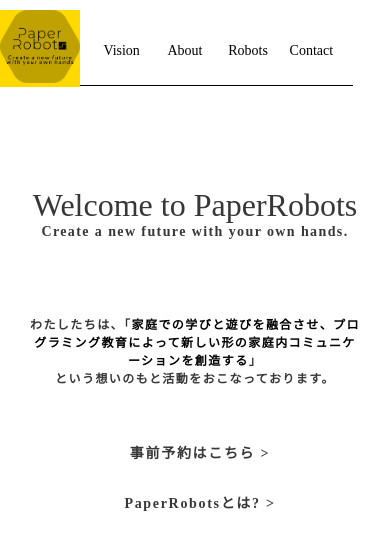
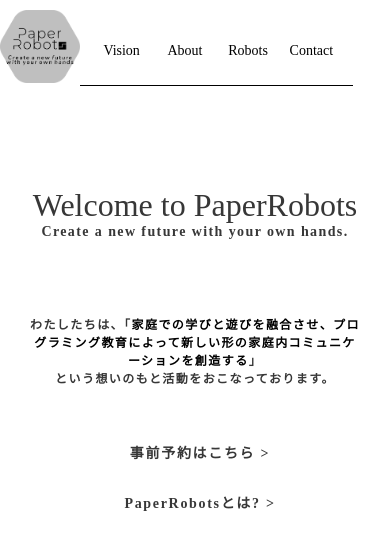
Before and after one commit to PaperRobotsFuture/PaperRobotsFuture.github.io, a plain HTML site: page index.html in a window 390 px wide. Drawn offline with Linux system fonts and the light colour scheme.

Commit message:
Update home_resp_tab.css

```diff
--- a/home_resp_tab.css
+++ b/home_resp_tab.css
@@ -127,7 +127,7 @@
 @media(max-width:430px){
 
     .logo{
-        background-color: rgb(255, 217, 0);
+        background-color: rgb(0, 0, 0, 0);
         width:80px;
     }
     .texts{
```
